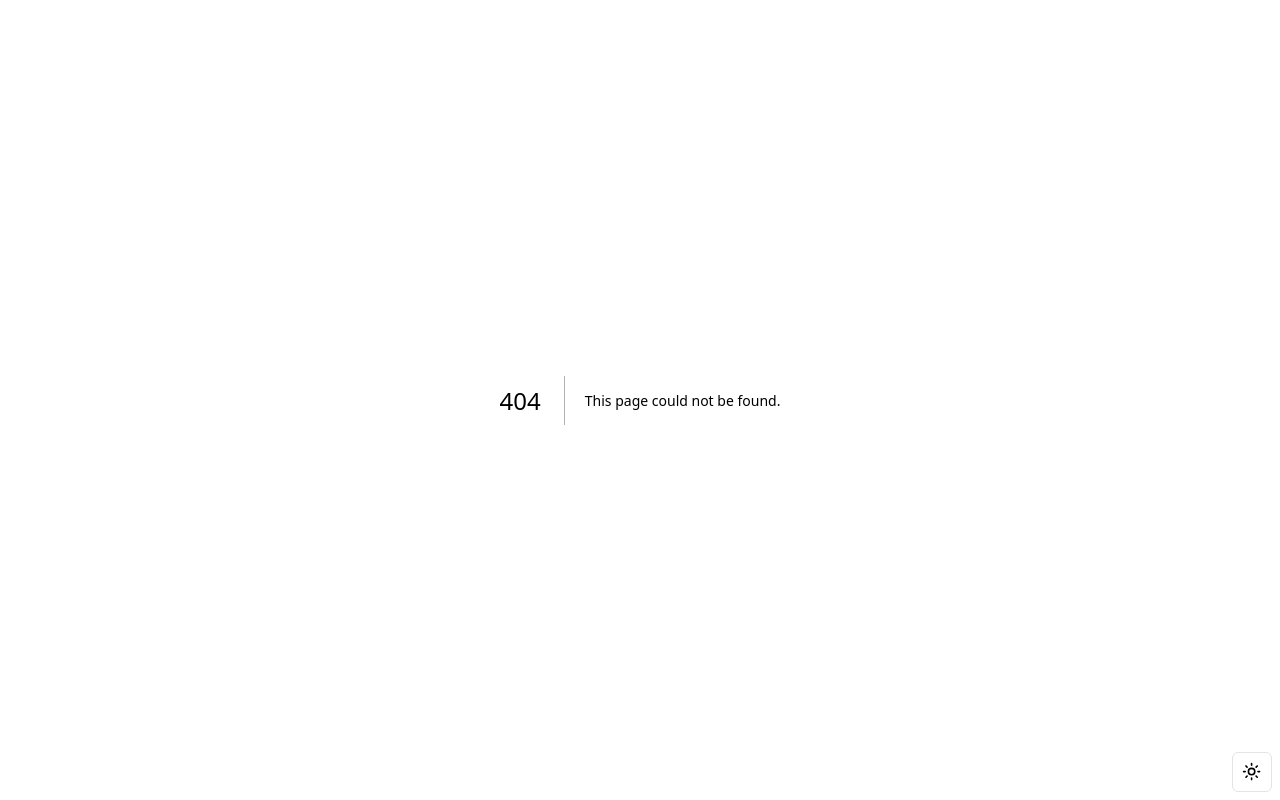
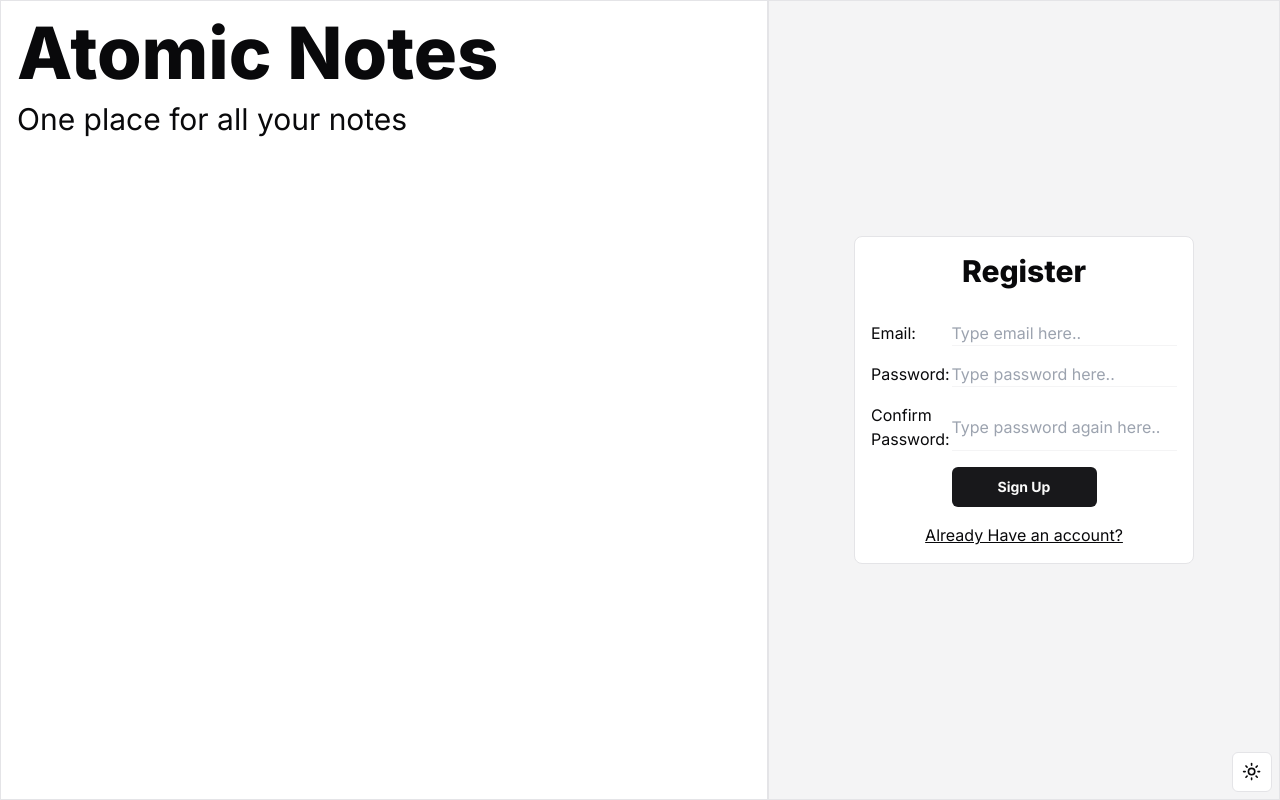
Before and after one commit to NotMatta/atomic-notes, a Next.js app: page /auth/register in a window 1280 px wide. Before the commit this address had no page. Built offline with nearby package versions, Linux system fonts and the light colour scheme.

Commit message:
auth form

```diff
--- /dev/null
+++ b/app/auth/layout.tsx
@@ -0,0 +1,19 @@
+const Layout = ({children} : {children:React.ReactNode}) => {
+    return (
+        <div className="w-full h-full flex">
+            <div className="border w-3/5 box-border p-4 flex flex-col gap-3">
+                <h1 className="font-extrabold ">
+                    Atomic Notes
+                </h1>
+                <h3>
+                    One place for all your notes
+                </h3>
+            </div>
+            <div className="border w-2/5 bg-accent flex justify-center items-center">
+                {children}
+            </div>
+        </div>
+    )
+}
+
+export default Layout
--- /dev/null
+++ b/app/auth/login/page.tsx
@@ -0,0 +1,18 @@
+import { Button } from "@/components/ui/button"
+import Link from "next/link"
+const LoginPage = () => {
+    return (
+        <form className="bg-background w-2/3 rounded-lg grid grid-cols-4 box-border p-4 gap-4 border">
+            <h3 className="font-extrabold w-full text-center col-span-4 mb-4">LOGIN</h3>
+            <label >Email:</label>
+            <input type="email" className="col-span-3 bg-transparent outline-none border-b border-b-accent" placeholder="Type email here.."/>
+            <label >Password:</label>
+            <input type="password" className="col-span-3 bg-transparent outline-none border-b border-b-accent" placeholder="Type password here.."/>
+            <br/>
+            <Button className="font-bold col-span-2">Sign In</Button>
+            <br/>
+            <Link  className="col-span-4 text-center underline" href="/auth/register">Don`t have an account?</Link>
+        </form>
+    )
+}
+export default LoginPage
--- /dev/null
+++ b/app/auth/register/page.tsx
@@ -0,0 +1,20 @@
+import { Button } from "@/components/ui/button"
+import Link from "next/link"
+const RegisterPage = () => {
+    return (
+        <form className="bg-background w-2/3 rounded-lg grid grid-cols-4 box-border p-4 gap-4 border">
+            <h3 className="font-extrabold w-full text-center col-span-4 mb-4">Register</h3>
+            <label >Email:</label>
+            <input type="email" className="col-span-3 bg-transparent outline-none border-b border-b-accent" placeholder="Type email here.."/>
+            <label >Password:</label>
+            <input type="password" className="col-span-3 bg-transparent outline-none border-b border-b-accent" placeholder="Type password here.."/>
+            <label >Confirm Password:</label>
+            <input type="password" className="col-span-3 bg-transparent outline-none border-b border-b-accent" placeholder="Type password again here.."/>
+            <br/>
+            <Button className="font-bold col-span-2">Sign Up</Button>
+            <br/>
+            <Link  className="col-span-4 text-center underline" href="/auth/login">Already Have an account?</Link>
+        </form>
+    )
+}
+export default RegisterPage
--- a/app/globals.css
+++ b/app/globals.css
@@ -73,4 +73,16 @@
     body {
         @apply bg-background text-foreground;
     }
+    h1{
+        @apply text-7xl
     }
+    h2{
+        @apply text-5xl
+    }
+    h3{
+        @apply text-3xl
+    }
+    h4{
+        @apply text-xl
+    }
+}
--- a/app/layout.tsx
+++ b/app/layout.tsx
@@ -5,6 +5,8 @@ import { ThemeProvider } from "@/components/theme-provider"
 import { ModeToggle } from "@/components/mode-toggle";
 
 const inter = Inter({ subsets: ["latin"] });
+
+const bodyStyle = "m-0 p-0 w-screen h-screen"
 
 export const metadata: Metadata = {
     title: "Create Next App",
@@ -18,7 +20,7 @@ export default function RootLayout({
 }>) {
     return (
         <html lang="en">
-        <body className={inter.className}>
+        <body className={inter.className + " " + bodyStyle}>
             <ThemeProvider
             attribute="class"
             defaultTheme="system"
```
Also changed, not shown: 1 other file (tests, documents, lock files or other folders). Lines whose indentation alone changed are shown as unchanged.
